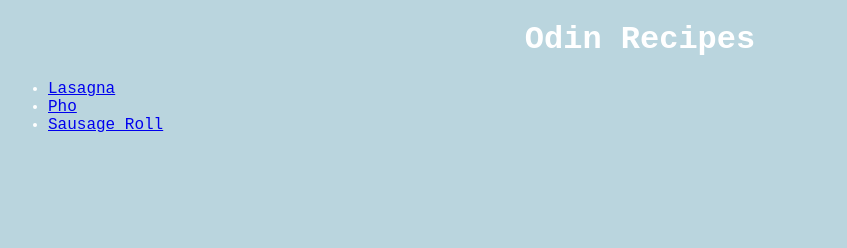
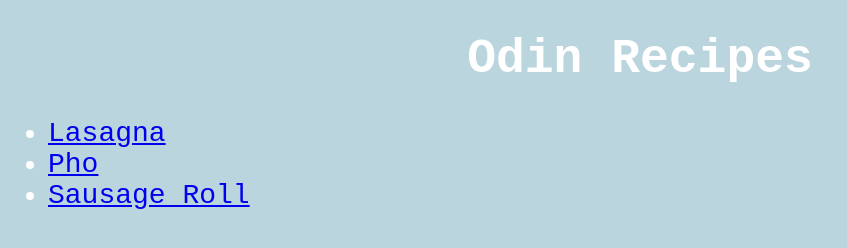
Before and after one commit to paperjinx/odin-recipes, a plain HTML site: page index.html in a window 1280 px wide. Shown: the whole page, without its empty margins (0-847 px from the left). Drawn offline with Linux system fonts and the light colour scheme.

Commit message:
increased font size

```diff
--- a/style.css
+++ b/style.css
@@ -6,5 +6,9 @@ body{
 
 h1{
     text-align: center;
+    font-size: 48px;
+}
 
+li{
+    font-size: 28px;
 }
```
